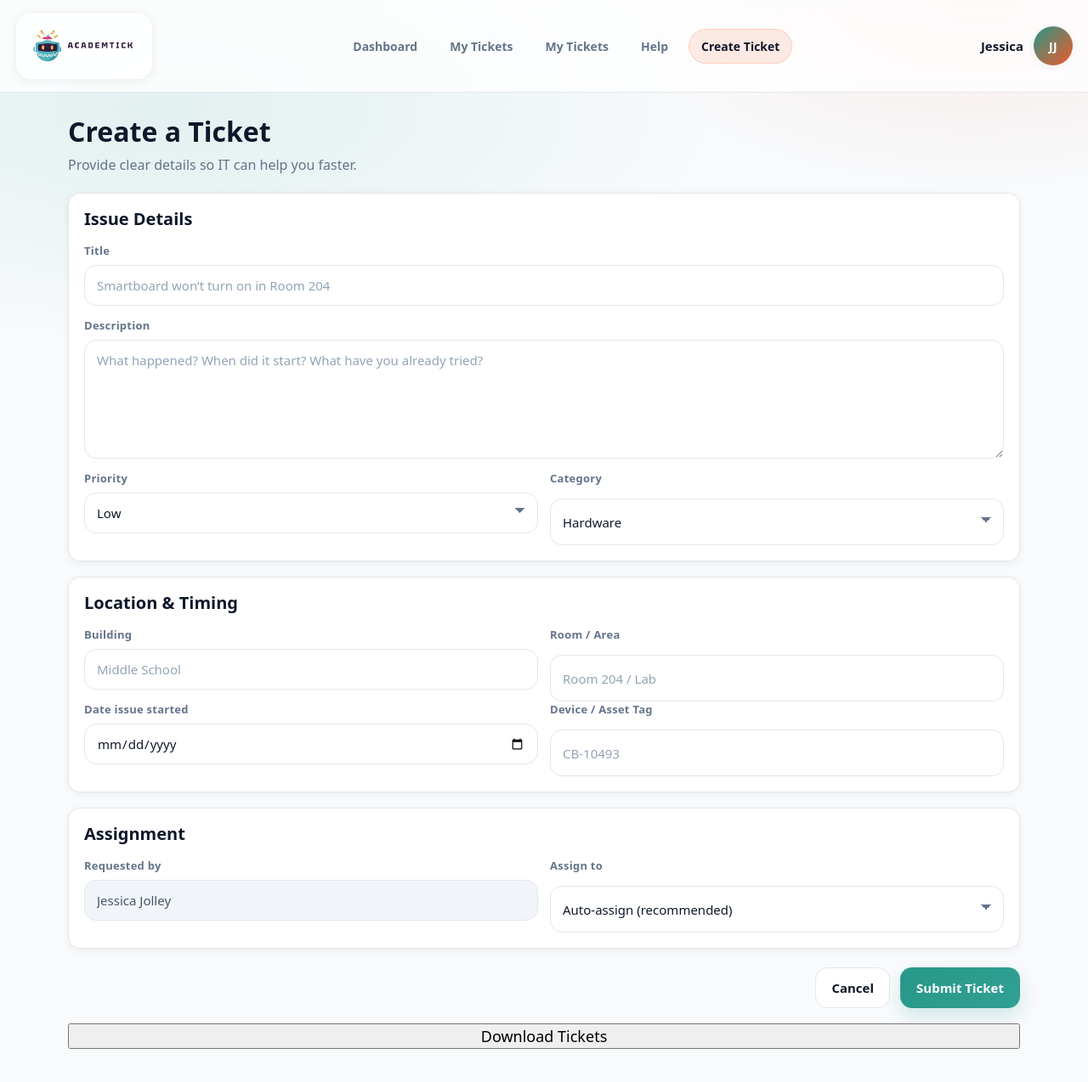
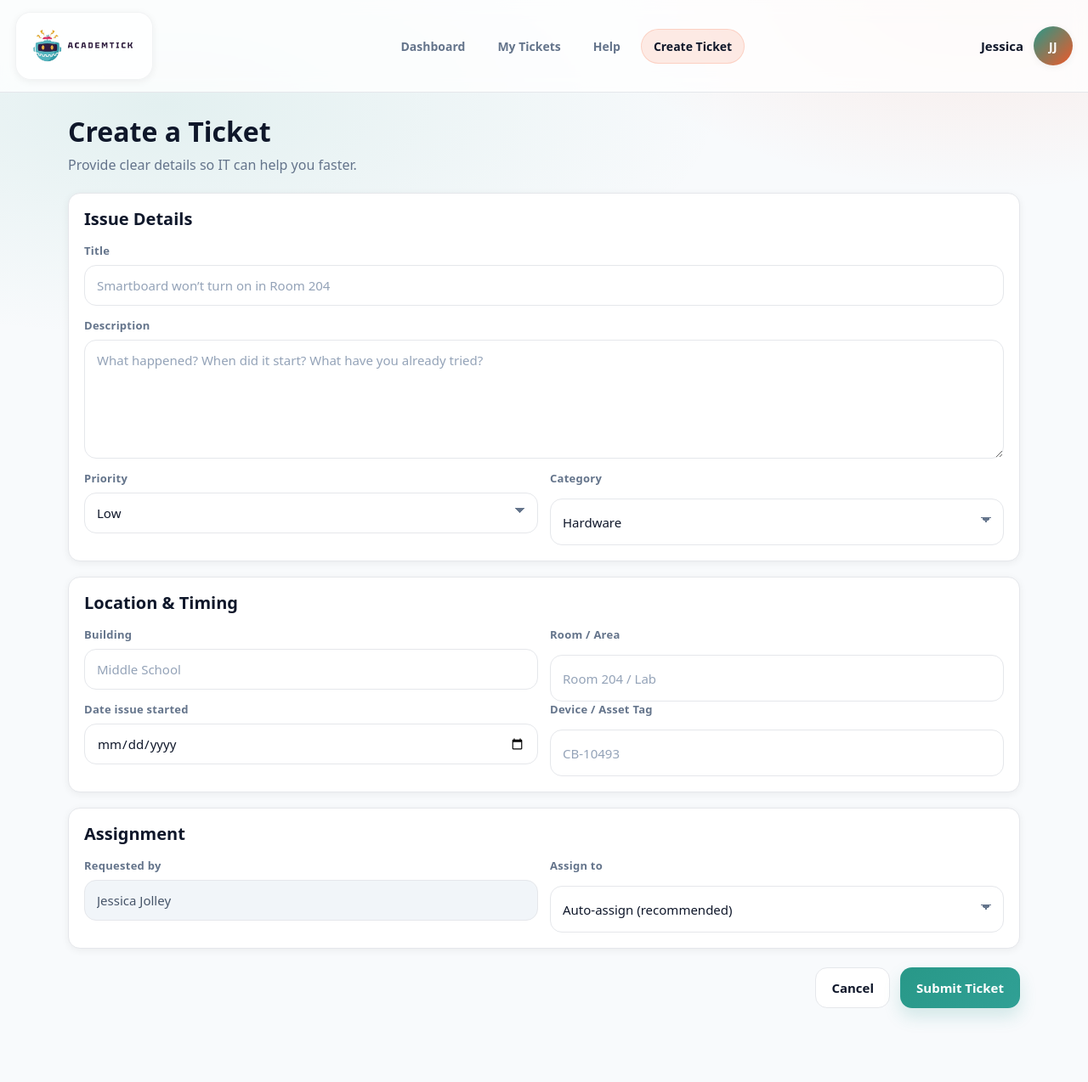
Before and after one commit to treetops920-lang/AcademTick.github.io, a website: page creat-tick.html in a window 1280 px wide. Shown: the whole page at 85% size. After the commit the page ends 1235 px from the top, so only its background shows below. Drawn offline with Linux system fonts and the light colour scheme.

Commit message:
removed a few buttons

```diff
--- a/creat-tick.html
+++ b/creat-tick.html
@@ -21,7 +21,6 @@
 
     <nav class="topnav">
       <a href="main.html" class="topnav-link">Dashboard</a>
-      <a href="my-tick.html" class="topnav-link">My Tickets</a>
       <a href="my-tick.html" class="topnav-link ">My Tickets</a>
       <a href="help.html" class="topnav-link">Help</a>
       <a href="creat-tick.html" class="topnav-link">Create Ticket</a>
@@ -154,7 +153,6 @@
           Submit Ticket
         </button>
       </section>
-      <button type="button" id="downloadTicketsBtn">Download Tickets</button>
     </form>
 
   </main>
```
